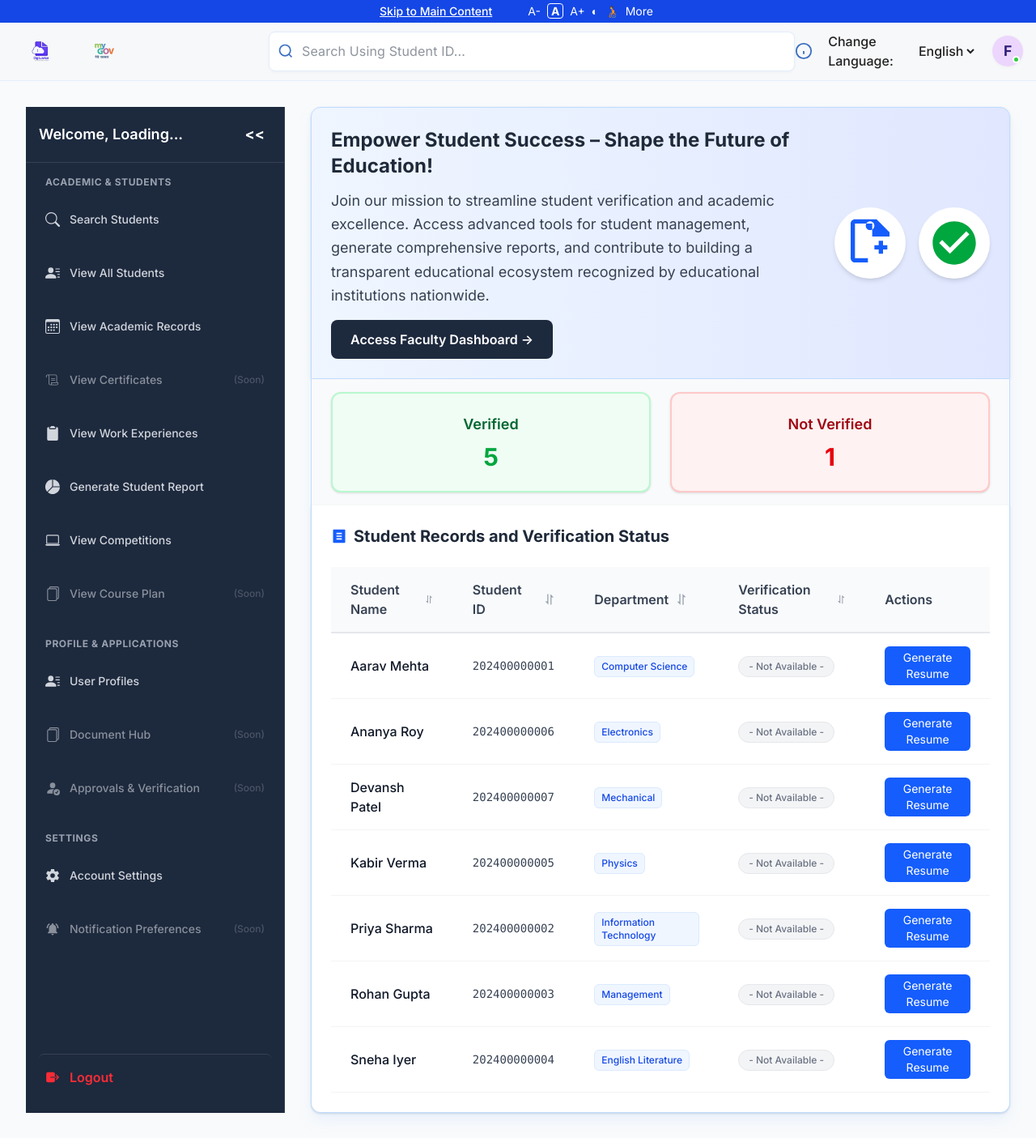
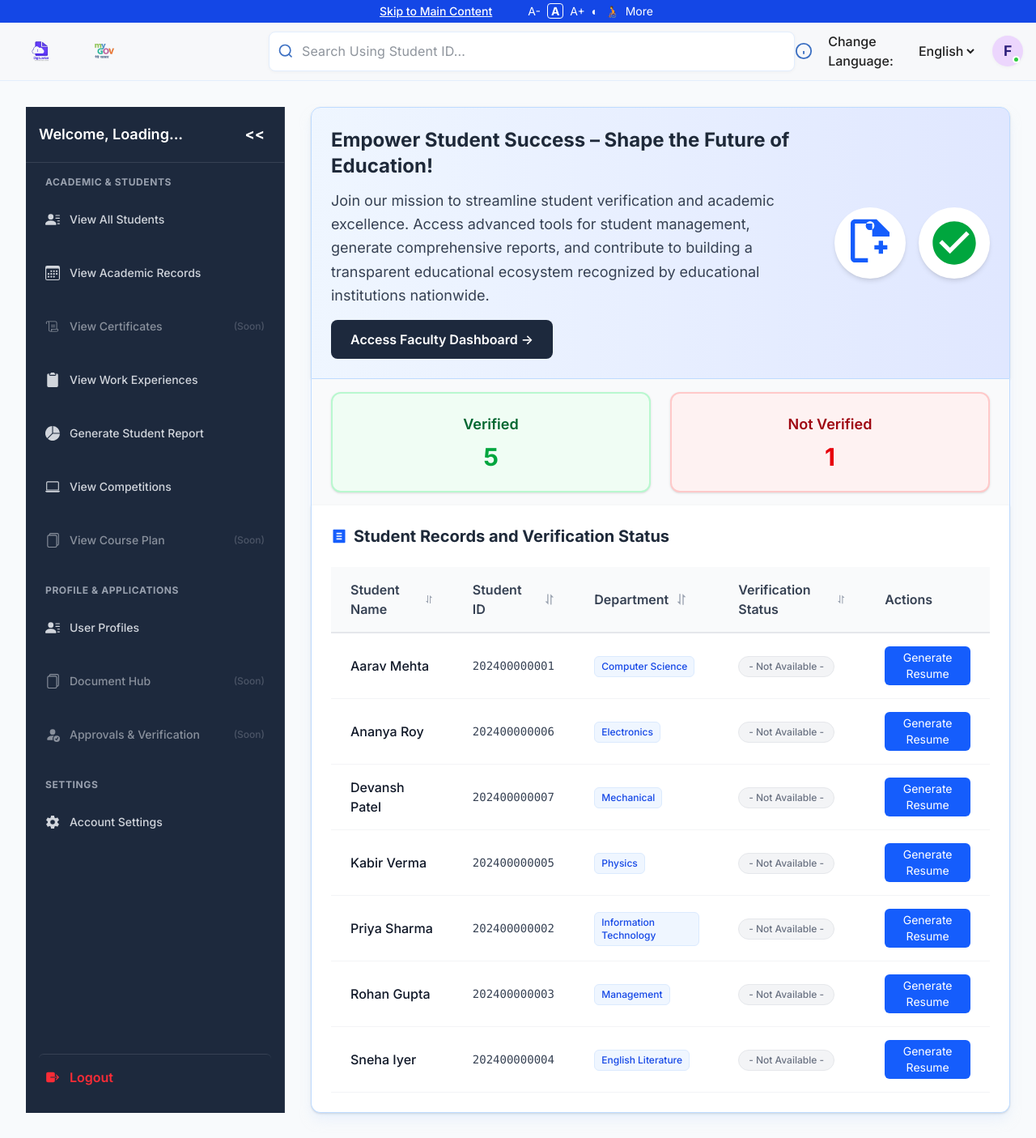
Before and after one commit to darved2305/ggw-vidyasetu, a React (Vite) app: page /faculty in a window 1280 px wide. Shown: the top 1405 px of the page at 81% size. Built offline with nearby package versions, Linux system fonts and the light colour scheme.

Commit message:
faculty sidebar updated

```diff
--- a/src/components/FacultySidebar.jsx
+++ b/src/components/FacultySidebar.jsx
@@ -230,13 +230,6 @@ const FacultySidebar = ({ onMenuSelect, onLogout }) => {
   const menuItems = {
     academic: [
       {
-        id: 'search-students',
-        icon: <BsSearch className="text-lg min-w-4" />,
-        label: 'Search Students',
-        endpoint: '/api/auth/faculty/search',
-        description: 'Search and view student records'
-      },
-      {
         id: 'view-students',
         icon: <BsFillPersonLinesFill className="text-lg min-w-4" />,
         label: 'View All Students',
@@ -317,13 +310,6 @@ const FacultySidebar = ({ onMenuSelect, onLogout }) => {
         endpoint: '/api/auth/update-faculty',
         description: 'Update faculty account settings'
       },
-      {
-        id: 'notifications',
-        icon: <MdNotificationsActive className="text-lg min-w-4" />,
-        label: 'Notification Preferences',
-        endpoint: null,
-        description: 'Manage notification settings (To be implemented)'
-      }
     ]
   };
 
```
